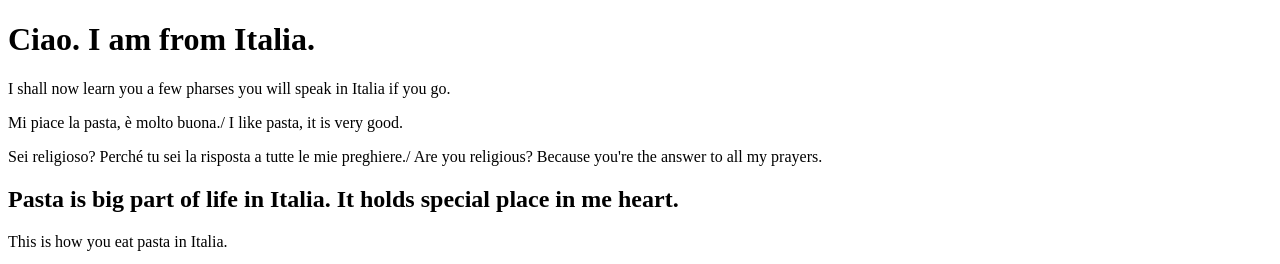
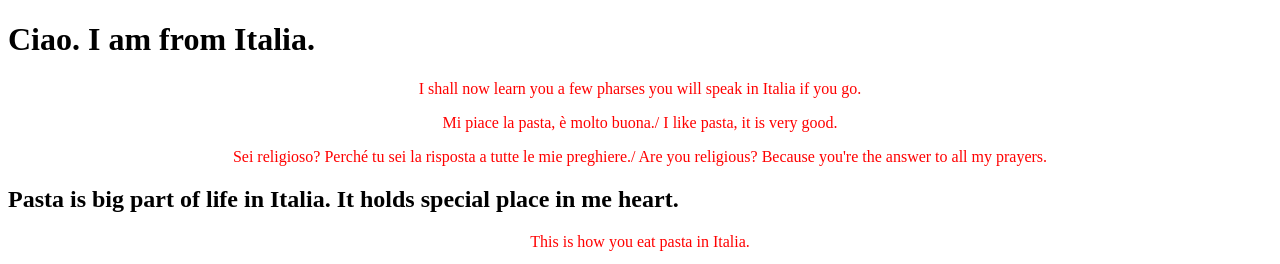
Before and after one commit to Nearose15/Nearose15.github.io, a plain HTML site: page index.html in a window 1280 px wide. Shown: the top 264 px of the page. Drawn offline with Linux system fonts and the light colour scheme; grey boxes are pictures that could not be loaded.

Commit message:
Update index.html

```diff
--- a/index.html
+++ b/index.html
@@ -1,7 +1,7 @@
 <!DOCTYPE html>
 <html>
 	<head>
-		<link rel="Nea" href="Nea.css">
+		<link rel="stylesheet" href="stylesheet.css">
 	</head>
 <body>
   <h1> Ciao. I am from Italia. </h1>
```
